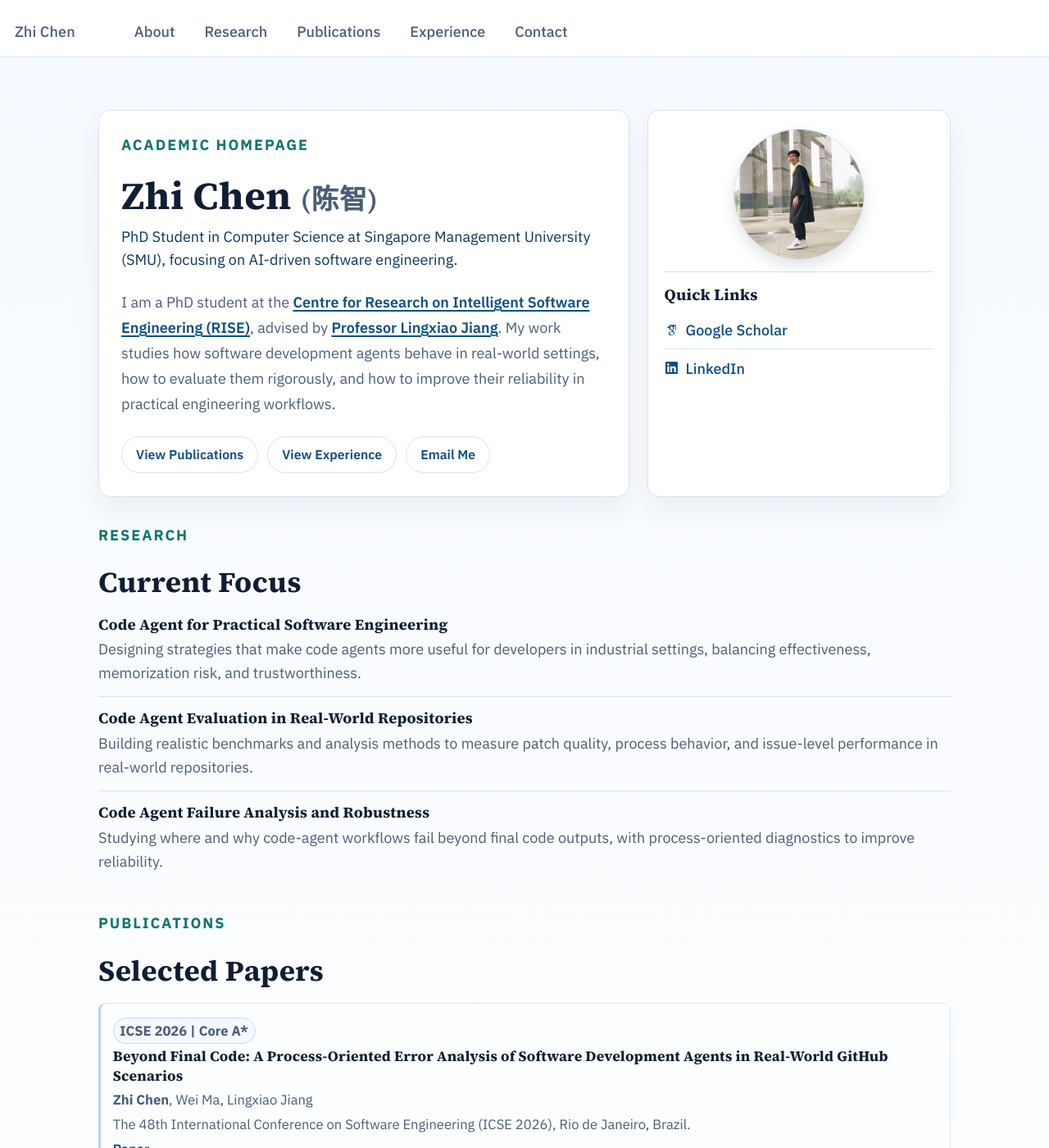
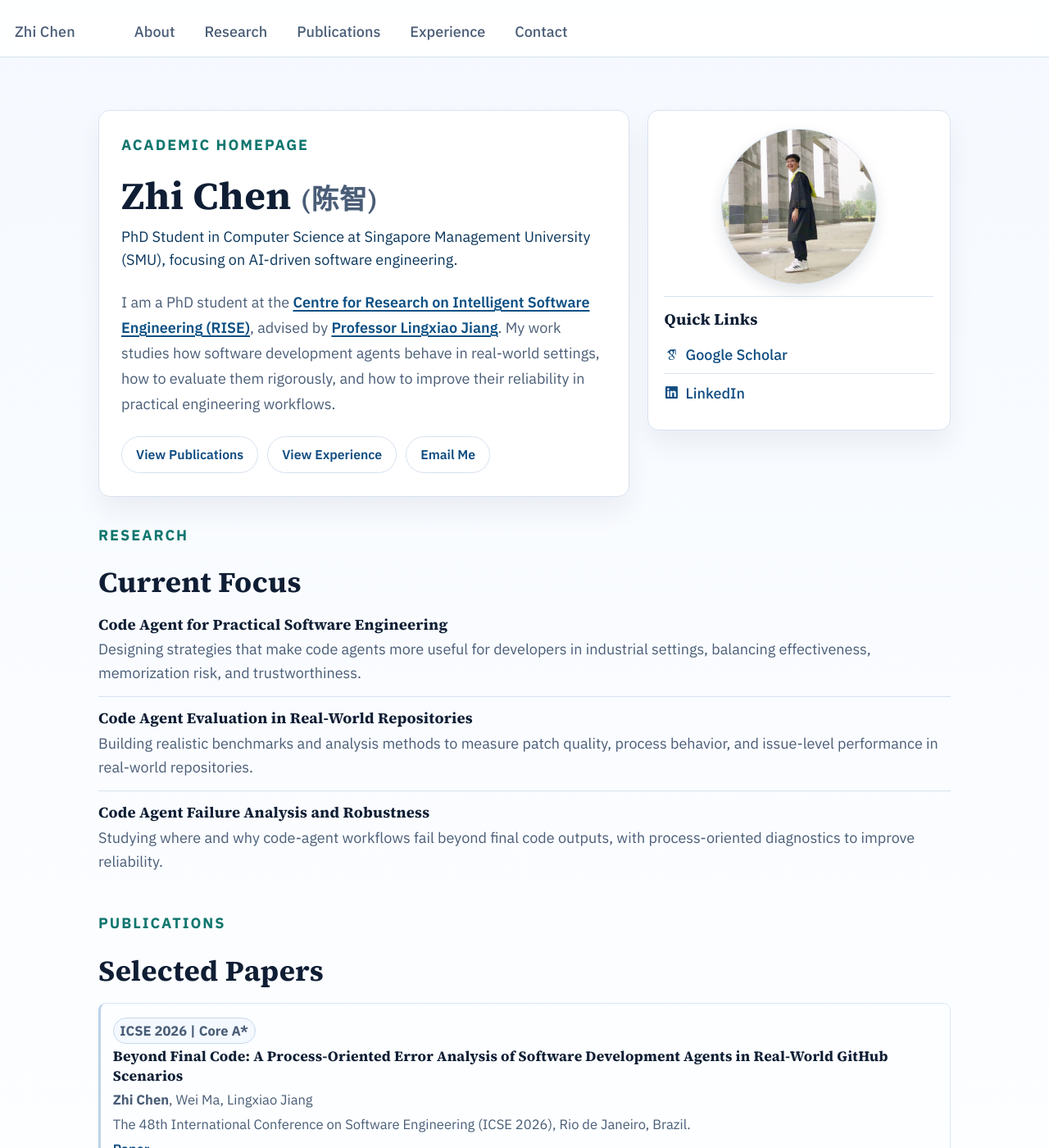
Before and after one commit to chenzhi-cz/chenzhi-cz.github.io, a Jekyll site: the page built from _pages/about.md, in a window 1280 px wide and 1400 px high. Shown: the whole window at 82% size. Built offline with Jekyll 4.4.1, drawn with Linux system fonts in a browser that asks for light colours; some web fonts are replaced.

Commit message:
Adjust hero panel sizing and enlarge profile photo

```diff
--- a/_sass/onepage-home.scss
+++ b/_sass/onepage-home.scss
@@ -109,6 +109,7 @@ body {
 .home-hero {
   display: grid;
   grid-template-columns: minmax(0, 1.75fr) minmax(0, 1fr);
+  align-items: start;
   gap: 1.2rem;
   margin-top: 0.6rem;
 }
@@ -212,6 +213,7 @@ body {
 
 .home-hero__panel {
   padding: 1.2rem 1.1rem;
+  height: fit-content;
 }
 
 .home-profile-photo {
@@ -222,8 +224,8 @@ body {
 
 .home-profile-photo img {
   display: block;
-  width: 160px;
-  height: 160px;
+  width: 190px;
+  height: 190px;
   object-fit: cover;
   margin: 0 auto;
   border-radius: 999px;
@@ -479,8 +481,8 @@ body {
   }
 
   .home-profile-photo img {
-    width: 132px;
-    height: 132px;
+    width: 152px;
+    height: 152px;
   }
 
   .home-card,
```
